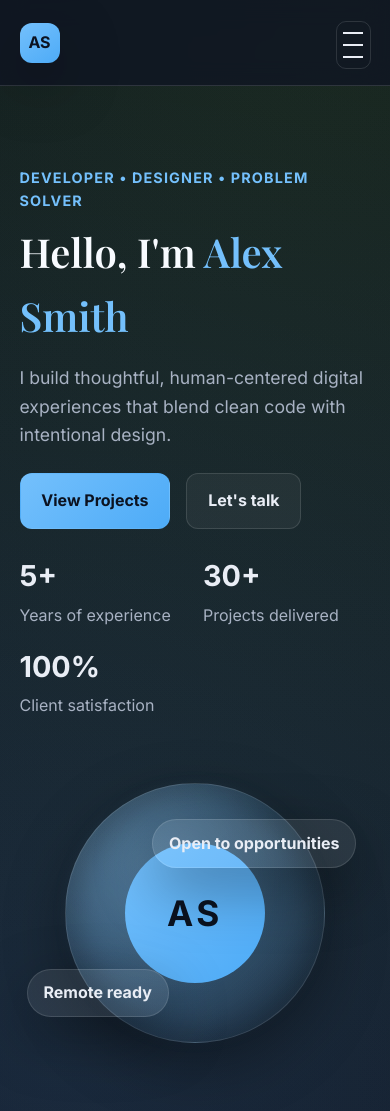
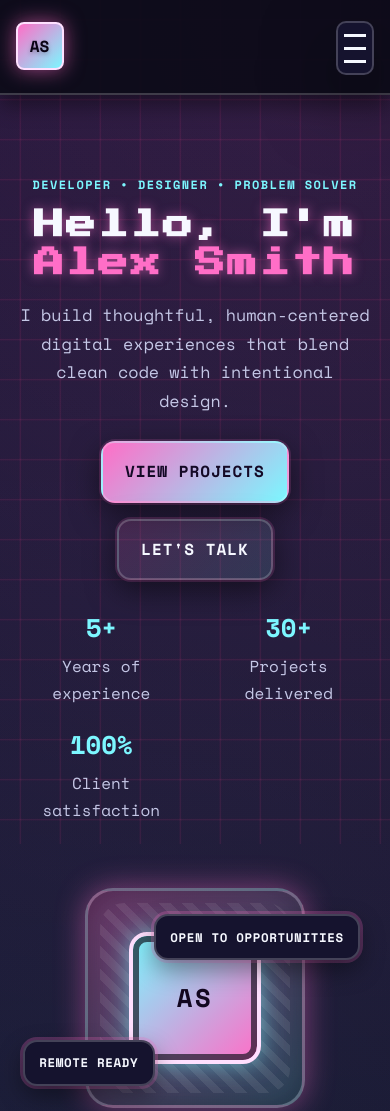
Before and after one commit to Jackylodesign/Personal-Website, a plain HTML site: page index.html in a window 390 px wide. Shown: the top 1111 px of the page. Drawn offline with nearby package versions, Linux system fonts and the light colour scheme.

Commit message:
Improve retro layout responsiveness

```diff
--- a/css/style.css
+++ b/css/style.css
@@ -1,13 +1,14 @@
 :root {
-  --bg: #0f1624;
-  --surface: rgba(255, 255, 255, 0.04);
-  --surface-soft: rgba(255, 255, 255, 0.08);
-  --accent: #74c0fc;
-  --accent-strong: #4dabf7;
-  --text: #e9edf5;
-  --muted: #a8b2c3;
-  --border: rgba(255, 255, 255, 0.12);
-  --shadow: 0 20px 60px rgba(0, 0, 0, 0.35);
+  --bg: #0c0b18;
+  --panel: #15132e;
+  --panel-strong: #1d1a3d;
+  --grid-line: rgba(255, 63, 140, 0.12);
+  --accent: #ff6ec7;
+  --accent-strong: #7cf7ff;
+  --text: #f6f8ff;
+  --muted: #c5c7e6;
+  --border: rgba(255, 255, 255, 0.2);
+  --shadow: 0 25px 70px rgba(0, 0, 0, 0.55);
   --max-width: 1120px;
 }
 
@@ -17,21 +18,56 @@
 
 body {
   margin: 0;
-  font-family: 'Inter', system-ui, -apple-system, BlinkMacSystemFont, 'Segoe UI', sans-serif;
-  background: radial-gradient(circle at 15% 20%, rgba(116, 192, 252, 0.12), transparent 25%),
-    radial-gradient(circle at 85% 0%, rgba(130, 201, 30, 0.12), transparent 22%),
-    linear-gradient(145deg, #0b1220 0%, #0f1624 35%, #0d1420 100%);
+  font-family: 'Space Mono', 'IBM Plex Mono', system-ui, sans-serif;
+  background:
+    radial-gradient(circle at 20% 20%, rgba(124, 247, 255, 0.08), transparent 30%),
+    radial-gradient(circle at 80% 0%, rgba(255, 110, 199, 0.15), transparent 22%),
+    linear-gradient(145deg, #0f0b2b 0%, #0c0b18 60%, #0a091a 100%);
   color: var(--text);
-  line-height: 1.6;
+  line-height: 1.7;
   -webkit-font-smoothing: antialiased;
+}
+
+body::before {
+  content: '';
+  position: fixed;
+  inset: 0;
+  background:
+    linear-gradient(
+      0deg,
+      transparent 24%,
+      var(--grid-line) 25%,
+      var(--grid-line) 26%,
+      transparent 27%,
+      transparent 74%,
+      var(--grid-line) 75%,
+      var(--grid-line) 76%,
+      transparent 77%
+    ),
+    linear-gradient(
+      90deg,
+      transparent 24%,
+      var(--grid-line) 25%,
+      var(--grid-line) 26%,
+      transparent 27%,
+      transparent 74%,
+      var(--grid-line) 75%,
+      var(--grid-line) 76%,
+      transparent 77%
+    );
+  background-size: 80px 80px;
+  z-index: -1;
+  pointer-events: none;
+  opacity: 0.85;
 }
 
 h1,
 h2,
 h3 {
-  font-family: 'Playfair Display', 'Inter', serif;
+  font-family: 'Press Start 2P', 'Space Mono', monospace;
   margin: 0;
-  color: #f8fbff;
+  color: var(--text);
+  letter-spacing: 0.08em;
 }
 
 p {
@@ -54,7 +90,7 @@ a:focus-visible {
 }
 
 .container {
-  width: min(90%, var(--max-width));
+  width: min(92%, var(--max-width));
   margin: 0 auto;
 }
 
@@ -62,28 +98,30 @@ a:focus-visible {
   position: sticky;
   top: 0;
   z-index: 100;
-  backdrop-filter: blur(12px);
-  background: rgba(15, 22, 36, 0.8);
-  border-bottom: 1px solid var(--border);
+  background: rgba(12, 11, 24, 0.92);
+  border-bottom: 2px solid var(--border);
+  box-shadow: 0 10px 20px rgba(0, 0, 0, 0.4);
 }
 
 .nav-wrapper {
   display: flex;
   justify-content: space-between;
   align-items: center;
-  padding: 1rem 0;
+  padding: 1.1rem 0;
 }
 
 .logo {
-  width: 40px;
-  height: 40px;
-  border-radius: 12px;
-  background: linear-gradient(145deg, var(--accent), var(--accent-strong));
+  width: 48px;
+  height: 48px;
+  border-radius: 8px;
+  background: linear-gradient(135deg, var(--accent), var(--accent-strong));
   display: grid;
   place-items: center;
   font-weight: 700;
-  color: #0b1220;
-  box-shadow: var(--shadow);
+  color: #0a0416;
+  box-shadow: 0 0 20px rgba(255, 110, 199, 0.6);
+  border: 2px solid #ffe0ff;
+  text-shadow: 0 2px 4px rgba(0, 0, 0, 0.25);
 }
 
 .nav {
@@ -93,34 +131,40 @@ a:focus-visible {
 .nav__links {
   list-style: none;
   display: flex;
-  gap: 1.5rem;
+  gap: 1.4rem;
   padding: 0;
   margin: 0;
 }
 
 .nav__links a {
-  font-weight: 600;
+  font-weight: 700;
   color: var(--text);
+  text-transform: uppercase;
+  letter-spacing: 0.05em;
+  padding: 0.3rem 0.4rem;
+  border-bottom: 2px solid transparent;
 }
 
 .nav__links a:hover,
 .nav__links a:focus-visible {
   color: var(--accent);
+  border-color: var(--accent);
 }
 
 .nav__toggle {
   display: none;
-  background: none;
-  border: 1px solid var(--border);
+  background: var(--panel);
+  border: 2px solid var(--border);
   border-radius: 10px;
   padding: 0.4rem;
   cursor: pointer;
+  box-shadow: var(--shadow);
 }
 
 .nav__toggle span {
   display: block;
-  width: 20px;
-  height: 2px;
+  width: 22px;
+  height: 3px;
   background: var(--text);
   margin: 4px 0;
   transition: 0.3s ease;
@@ -132,14 +176,16 @@ a:focus-visible {
 
 .hero__content {
   display: grid;
-  grid-template-columns: repeat(auto-fit, minmax(300px, 1fr));
+  grid-template-columns: repeat(auto-fit, minmax(320px, 1fr));
   gap: 3rem;
   align-items: center;
 }
 
 .hero__text h1 {
-  font-size: clamp(2.5rem, 4vw, 3.5rem);
-  margin: 0.5rem 0 1rem;
+  font-size: clamp(2.2rem, 4vw, 3.2rem);
+  margin: 0.6rem 0 1.2rem;
+  line-height: 1.25;
+  text-shadow: 0 0 12px rgba(255, 110, 199, 0.55);
 }
 
 .hero__text h1 span {
@@ -147,63 +193,68 @@ a:focus-visible {
 }
 
 .eyebrow {
-  letter-spacing: 0.08em;
+  letter-spacing: 0.12em;
   text-transform: uppercase;
-  font-size: 0.9rem;
-  color: var(--accent);
-  margin-bottom: 0.5rem;
+  font-size: 0.75rem;
+  color: var(--accent-strong);
+  margin-bottom: 0.7rem;
   font-weight: 700;
 }
 
 .lead {
-  font-size: 1.1rem;
+  font-size: 1.05rem;
 }
 
 .hero__actions {
   display: flex;
   gap: 1rem;
-  margin: 1.5rem 0 1rem;
+  flex-wrap: wrap;
+  margin: 1.6rem 0 1rem;
 }
 
 .btn {
   display: inline-flex;
   align-items: center;
   justify-content: center;
-  padding: 0.9rem 1.3rem;
-  border-radius: 12px;
-  font-weight: 700;
-  border: 1px solid transparent;
+  padding: 0.95rem 1.4rem;
+  border-radius: 14px;
+  font-weight: 800;
+  border: 2px solid var(--border);
+  text-transform: uppercase;
+  letter-spacing: 0.06em;
+  background: var(--panel);
+  color: var(--text);
+  box-shadow: 0 0 0 2px rgba(255, 110, 199, 0.15), 0 10px 30px rgba(0, 0, 0, 0.5);
   transition: transform 0.2s ease, box-shadow 0.2s ease, border-color 0.2s ease;
 }
 
 .btn:hover,
 .btn:focus-visible {
-  transform: translateY(-1px);
-  box-shadow: var(--shadow);
+  transform: translateY(-2px) scale(1.01);
+  border-color: var(--accent);
+  box-shadow: 0 0 20px rgba(255, 110, 199, 0.5), 0 0 0 3px rgba(124, 247, 255, 0.18);
 }
 
 .btn--primary {
   background: linear-gradient(135deg, var(--accent), var(--accent-strong));
-  color: #0b1220;
-  border-color: transparent;
+  color: #140926;
 }
 
 .btn--ghost {
-  border-color: var(--border);
-  color: var(--text);
-  background: rgba(255, 255, 255, 0.05);
+  background: linear-gradient(135deg, rgba(255, 110, 199, 0.15), rgba(124, 247, 255, 0.12));
 }
 
 .hero__stats {
   display: grid;
-  grid-template-columns: repeat(auto-fit, minmax(120px, 1fr));
+  grid-template-columns: repeat(auto-fit, minmax(140px, 1fr));
   gap: 1rem;
-  margin-top: 1.5rem;
+  margin-top: 1.6rem;
 }
 
 .hero__stats dt {
-  font-size: 1.8rem;
-  font-weight: 700;
+  font-size: 1.6rem;
+  font-weight: 800;
+  color: var(--accent-strong);
 }
 
 .hero__stats dd {
@@ -219,51 +270,54 @@ a:focus-visible {
 
 .portrait__circle {
   position: relative;
-  width: 260px;
+  width: 280px;
   aspect-ratio: 1 / 1;
-  border-radius: 50%;
-  background: radial-gradient(circle at 30% 30%, rgba(255, 255, 255, 0.1), transparent 55%),
-    linear-gradient(135deg, rgba(116, 192, 252, 0.25), rgba(255, 255, 255, 0));
-  border: 1px solid var(--border);
+  border-radius: 40px;
+  background: linear-gradient(135deg, rgba(255, 110, 199, 0.35), rgba(124, 247, 255, 0.2));
+  border: 3px solid var(--border);
   display: grid;
   place-items: center;
-  box-shadow: var(--shadow);
+  box-shadow: 0 0 30px rgba(255, 110, 199, 0.45), inset 0 0 35px rgba(0, 0, 0, 0.3);
 }
 
 .portrait__glow {
   position: absolute;
-  inset: 12px;
-  border-radius: 50%;
-  background: radial-gradient(circle at 40% 40%, rgba(116, 192, 252, 0.35), rgba(255, 255, 255, 0));
-  filter: blur(12px);
+  inset: 16px;
+  border-radius: 32px;
+  background: repeating-linear-gradient(45deg, rgba(255, 255, 255, 0.08) 0 8px, transparent 8px 16px);
+  filter: drop-shadow(0 0 22px rgba(124, 247, 255, 0.25));
 }
 
 .portrait__avatar {
   position: relative;
-  width: 140px;
+  width: 160px;
   aspect-ratio: 1 / 1;
-  border-radius: 50%;
-  background: linear-gradient(135deg, var(--accent), var(--accent-strong));
+  border-radius: 24px;
+  background: linear-gradient(135deg, var(--accent-strong), var(--accent));
   display: grid;
   place-items: center;
-  color: #0b1220;
+  color: #130720;
   font-weight: 800;
-  font-size: 2.2rem;
+  font-size: 1.6rem;
   letter-spacing: 0.1em;
+  border: 4px solid #ffe0ff;
+  box-shadow: inset 0 0 0 6px rgba(12, 11, 24, 0.65), 0 0 25px rgba(124, 247, 255, 0.6);
 }
 
 .badge {
   position: absolute;
-  padding: 0.65rem 1rem;
-  border-radius: 999px;
-  font-weight: 700;
-  border: 1px solid var(--border);
-  background: rgba(255, 255, 255, 0.08);
-  box-shadow: var(--shadow);
+  padding: 0.75rem 1.1rem;
+  border-radius: 14px;
+  font-weight: 800;
+  border: 2px solid var(--border);
+  background: var(--panel);
+  box-shadow: 0 10px 25px rgba(0, 0, 0, 0.4), 0 0 0 3px rgba(255, 110, 199, 0.25);
+  text-transform: uppercase;
+  letter-spacing: 0.05em;
 }
 
 .badge--primary {
-  top: 14%;
+  top: 12%;
   right: 4%;
 }
 
@@ -273,31 +327,31 @@ a:focus-visible {
 }
 
 .section {
-  padding: 4rem 0;
+  padding: 4.2rem 0;
 }
 
 .section--muted {
-  background: rgba(255, 255, 255, 0.02);
-  border-block: 1px solid var(--border);
+  background: linear-gradient(180deg, rgba(255, 110, 199, 0.03), rgba(124, 247, 255, 0.03));
+  border-block: 2px solid var(--border);
 }
 
 .section__header {
   text-align: center;
-  margin-bottom: 2rem;
+  margin-bottom: 2.2rem;
 }
 
 .section__lead {
-  max-width: 640px;
-  margin: 0.6rem auto 0;
+  max-width: 660px;
+  margin: 0.8rem auto 0;
 }
 
 .grid {
   display: grid;
-  gap: 1.5rem;
+  gap: 1.6rem;
 }
 
 .grid--two {
-  grid-template-columns: repeat(auto-fit, minmax(260px, 1fr));
+  grid-template-columns: repeat(auto-fit, minmax(280px, 1fr));
 }
 
 .grid--three {
@@ -305,17 +359,19 @@ a:focus-visible {
 }
 
 .card {
-  padding: 1.6rem;
+  padding: 1.8rem;
   border-radius: 18px;
-  border: 1px solid var(--border);
+  border: 2px solid var(--border);
+  background: var(--panel);
+  box-shadow: 0 20px 40px rgba(0, 0, 0, 0.45), inset 0 0 0 2px rgba(255, 110, 199, 0.1);
 }
 
 .card--soft {
-  background: var(--surface-soft);
+  background: linear-gradient(135deg, rgba(255, 110, 199, 0.08), rgba(124, 247, 255, 0.08));
 }
 
 .card--outline {
-  background: rgba(255, 255, 255, 0.04);
+  background: linear-gradient(135deg, rgba(21, 19, 46, 0.9), rgba(29, 26, 61, 0.9));
 }
 
 .list {
@@ -324,29 +380,31 @@ a:focus-visible {
 }
 
 .project h3 {
-  margin-bottom: 0.5rem;
+  margin-bottom: 0.7rem;
 }
 
 .project__meta {
   display: flex;
   gap: 0.6rem;
   align-items: center;
-  margin-bottom: 0.6rem;
+  margin-bottom: 0.8rem;
 }
 
 .pill {
   display: inline-flex;
   align-items: center;
   gap: 0.4rem;
-  padding: 0.35rem 0.7rem;
-  border-radius: 999px;
-  font-weight: 700;
-  background: var(--surface);
-  border: 1px solid var(--border);
+  padding: 0.4rem 0.8rem;
+  border-radius: 12px;
+  font-weight: 800;
+  background: rgba(255, 110, 199, 0.12);
+  border: 2px solid var(--border);
+  text-transform: uppercase;
+  letter-spacing: 0.05em;
 }
 
 .pill--light {
-  background: rgba(255, 255, 255, 0.08);
+  background: rgba(124, 247, 255, 0.12);
 }
 
 .tag-list {
@@ -355,28 +413,29 @@ a:focus-visible {
   margin: 1rem 0 0;
   display: flex;
   flex-wrap: wrap;
-  gap: 0.5rem;
+  gap: 0.6rem;
 }
 
 .tag-list--columns {
   display: grid;
   grid-template-columns: repeat(auto-fit, minmax(120px, 1fr));
-  gap: 0.5rem 0.75rem;
+  gap: 0.6rem 0.8rem;
 }
 
 .tag-list li {
-  background: rgba(255, 255, 255, 0.06);
-  border: 1px solid var(--border);
-  padding: 0.35rem 0.7rem;
-  border-radius: 10px;
-  font-weight: 600;
+  background: rgba(21, 19, 46, 0.8);
+  border: 2px solid var(--border);
+  padding: 0.4rem 0.75rem;
+  border-radius: 12px;
+  font-weight: 700;
   color: var(--text);
+  box-shadow: inset 0 0 0 2px rgba(255, 110, 199, 0.08);
 }
 
 .contact {
   display: grid;
-  grid-template-columns: repeat(auto-fit, minmax(280px, 1fr));
-  gap: 1.5rem;
+  grid-template-columns: repeat(auto-fit, minmax(300px, 1fr));
+  gap: 1.6rem;
   align-items: center;
 }
 
@@ -394,25 +453,26 @@ a:focus-visible {
 }
 
 .contact__details dt {
-  font-weight: 700;
-  color: #f8fbff;
+  font-weight: 800;
+  color: var(--text);
 }
 
 .contact__details dd {
-  margin: 0.2rem 0 0;
+  margin: 0.25rem 0 0;
   color: var(--muted);
 }
 
 .site-footer {
-  border-top: 1px solid var(--border);
-  background: rgba(255, 255, 255, 0.02);
+  border-top: 2px solid var(--border);
+  background: rgba(12, 11, 24, 0.9);
+  box-shadow: 0 -10px 30px rgba(0, 0, 0, 0.4);
 }
 
 .footer__content {
   display: flex;
   justify-content: space-between;
   align-items: center;
-  padding: 1.4rem 0;
+  padding: 1.5rem 0;
   gap: 1rem;
 }
 
@@ -424,7 +484,9 @@ a:focus-visible {
 
 .footer__links a {
   color: var(--muted);
-  font-weight: 600;
+  font-weight: 700;
+  text-transform: uppercase;
+  letter-spacing: 0.04em;
 }
 
 .footer__links a:hover,
@@ -443,13 +505,13 @@ a:focus-visible {
     position: absolute;
     right: 0;
     top: calc(100% + 12px);
-    background: rgba(15, 22, 36, 0.95);
-    border: 1px solid var(--border);
+    background: rgba(12, 11, 24, 0.97);
+    border: 2px solid var(--border);
     border-radius: 16px;
     padding: 1rem;
     flex-direction: column;
     gap: 0.8rem;
-    min-width: 200px;
+    min-width: 220px;
     box-shadow: var(--shadow);
     display: none;
   }
@@ -474,3 +536,39 @@ a:focus-visible {
     scroll-behavior: auto !important;
   }
 }
+
+@media (max-width: 540px) {
+  .hero__content {
+    text-align: center;
+  }
+
+  .hero__actions,
+  .contact__links {
+    justify-content: center;
+  }
+
+  .hero__text h1 {
+    font-size: clamp(1.9rem, 7vw, 2.4rem);
+    letter-spacing: 0.06em;
+  }
+
+  .portrait__circle {
+    width: 220px;
+    border-radius: 28px;
+  }
+
+  .portrait__glow {
+    inset: 12px;
+    border-radius: 24px;
+  }
+
+  .portrait__avatar {
+    width: 132px;
+    border-radius: 18px;
+  }
+
+  .badge {
+    font-size: 0.78rem;
+    padding: 0.65rem 0.9rem;
+  }
+}
--- a/index.html
+++ b/index.html
@@ -7,7 +7,10 @@
   <meta name="description" content="Portfolio website for Alex Smith, a developer and designer crafting human-centered digital experiences." />
   <link rel="preconnect" href="https://fonts.googleapis.com" />
   <link rel="preconnect" href="https://fonts.gstatic.com" crossorigin />
-  <link href="https://fonts.googleapis.com/css2?family=Inter:wght@400;500;600;700&family=Playfair+Display:wght@600&display=swap" rel="stylesheet" />
+  <link
+    href="https://fonts.googleapis.com/css2?family=Press+Start+2P&family=Space+Mono:wght@400;700&display=swap"
+    rel="stylesheet"
+  />
   <link rel="stylesheet" href="css/style.css" />
 </head>
 <body>
@@ -236,6 +239,7 @@
     const navToggle = document.querySelector('.nav__toggle');
     const navLinks = document.querySelector('.nav__links');
 
+    if (navToggle && navLinks) {
       navToggle.addEventListener('click', () => {
         const isExpanded = navToggle.getAttribute('aria-expanded') === 'true';
         navToggle.setAttribute('aria-expanded', String(!isExpanded));
@@ -248,6 +252,7 @@
           navToggle.setAttribute('aria-expanded', 'false');
         }
       });
+    }
   </script>
 </body>
 </html>
```
Lines whose indentation alone changed are shown as unchanged.
